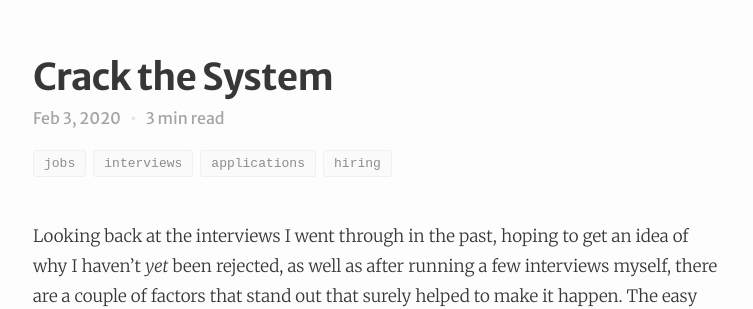
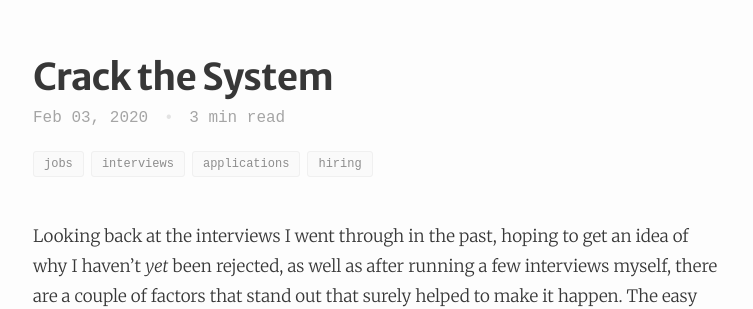
Before and after one commit to NunoAlexandre/nunoalexandre.github.io, a Jekyll site: the page built from _posts/2020-02-03-crack-the-system.markdown, in a window 1280 px wide. Shown: the part 361-670 px from the top of the page, without its empty margins (262-1015 px from the left). Built offline with Jekyll 4.4.1, drawn with Linux system fonts in a browser that asks for light colours; comment, search, counter and statistics services are not loaded.

Commit message:
Redesign post list page

```diff
--- a/_layouts/post.html
+++ b/_layouts/post.html
@@ -7,7 +7,7 @@
   <header class="post-header">
     <h1 class="post-title" itemprop="name headline">{{ page.title }}</h1>
     <p class="post-meta">
-      <time datetime="{{ page.date | date_to_xmlschema }}" itemprop="datePublished">{{ page.date | date: "%b %-d, %Y" }}</time>
+      <time datetime="{{ page.date | date_to_xmlschema }}" itemprop="datePublished">{{ page.date | date: "%b %d, %Y" }}</time>
       <span class="mid-dot-divider">•</span>
       <span class="reading-time">
          {{ content | number_of_words | divided_by:180 }} min read
--- a/_sass/_base.scss
+++ b/_sass/_base.scss
@@ -103,7 +103,12 @@
     }
 
     &:hover {
-        color: $brand-color;
+        color: $text-color;
+        text-shadow:
+            -3px 0px 3px yellow,
+            3px 0px 3px yellow,
+            6px 0px 6px yellow,
+            -6px 0px 6px yellow;
     }
 }
 
--- a/_sass/_layout.scss
+++ b/_sass/_layout.scss
@@ -65,7 +65,7 @@
    font-weight: 400;
    font-style: normal;
    color: rgba(0, 0, 0, 0.44);
-   font-size: $base-font-size - 4;
+   font-size: $base-font-size - 5;
    letter-spacing: 0;
    text-decoration: none;
    background: #fafafa;
@@ -198,20 +198,21 @@
 .post-list {
     margin-left: 0;
     list-style: none;
+    font-size: $base-font-size;
 
     > li {
-        margin-bottom: $spacing-unit;
+        margin-bottom: $spacing-unit/3;
     }
 
    .post {
       .title {
          margin: 0px;
+         display: inline-block;
       }
 
       .post-link {
          display: block;
          clear: both;
-         font-size: 27px;
          line-height: 31px;
          font-family: $base-font-family;
          font-weight: 700;
@@ -233,7 +234,6 @@
 }
 
 .post-list .post-meta {
-   font-size: $base-font-size - 2;
    @include media-query($on-palm) {
       font-size: $base-font-size - 3;
    }
@@ -251,7 +251,7 @@
     color: $grey-color;
     font-weight: 400;
     margin-top: 4.5px;
-    font-family: $base-font-family;
+    font-family: monospace;
 }
 
 .mid-dot-divider {
@@ -466,7 +466,7 @@
     border-radius: 50%;
 }
 
-.post-list, .post {
+.post-list, .post:first-of-type {
    margin-top: $spacing-unit * 1.5;
 }
 
@@ -546,7 +546,7 @@
 }
 
 li.post {
-   margin-bottom: $spacing-unit * 2.33;
+  margin-bottom: $spacing-unit;
 }
 
 blockquote {
```
Also changed, not shown: index.html (+15 -9 lines).
